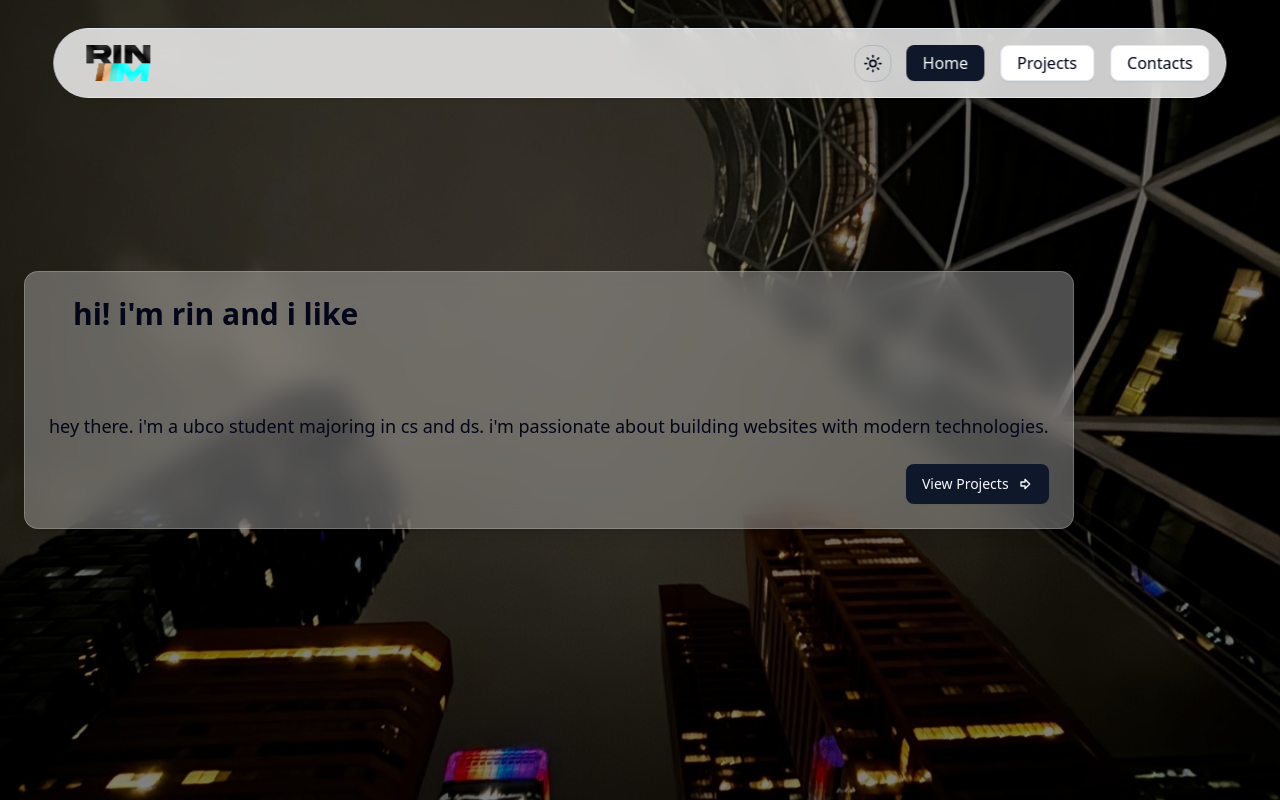
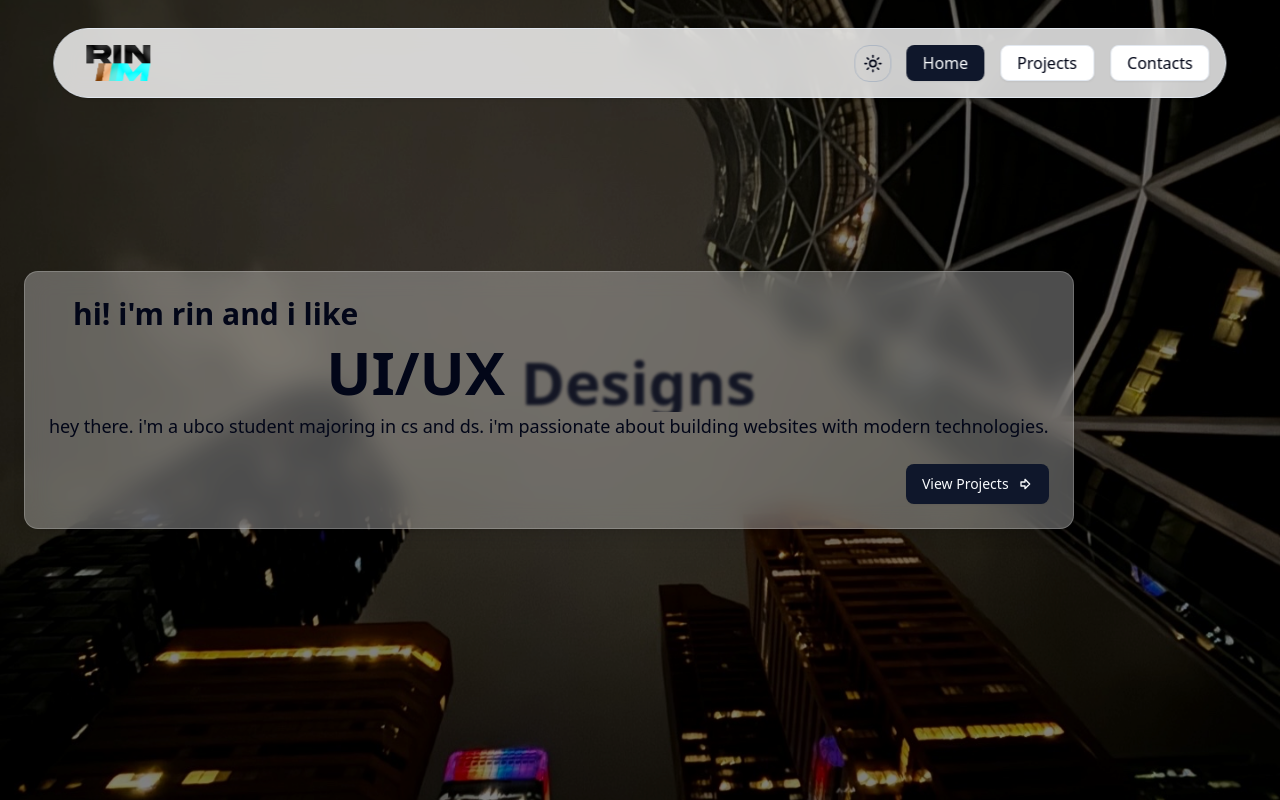
Before and after one commit to rinmeng/v2-rinmeng, a React (Vite) app: page /#/ in a window 1280 px wide. Built offline with nearby package versions, Linux system fonts and the light colour scheme; what tailwindcss-animated would draw is missing.

Commit message:
adjust animation durations for improved timing in Home page

```diff
--- a/src/App.css
+++ b/src/App.css
@@ -166,7 +166,7 @@
     }
   }
 
-  --animate-swipe-in-out: swipe-in-out 2s ease-in-out forwards;
+  --animate-swipe-in-out: swipe-in-out 2.5s ease-in-out forwards;
 
   @keyframes swipe-in-out {
     0% {
--- a/src/pages/Home.tsx
+++ b/src/pages/Home.tsx
@@ -12,7 +12,7 @@ import { ArrowBigRightIcon } from "lucide-react";
 
 // Animation configuration - adjust these to control timing
 const CONFIG = {
-  displayDuration: 3000, // How long each phrase stays visible (ms)
+  displayDuration: 2500, // How long each phrase stays visible (ms)
   wordStaggerDelay: 0.1, // Delay between words starting to animate (seconds)
   maxStaggerDelay: 0.7, // Maximum total stagger time to ensure all words animate properly (seconds)
 };
@@ -57,9 +57,8 @@ const AnimatedText: React.FC = () => {
         {words.map((word, wordIndex) => (
           <span
             key={wordIndex}
-            className="inline-block"
+            className={`inline-block animate-swipe-in-out`}
             style={{
-              animation: `swipe-in-out 3s ease-out forwards`,
               animationDelay: `${wordIndex * actualStaggerDelay}s`,
               opacity: 0,
               position: "relative",
```
